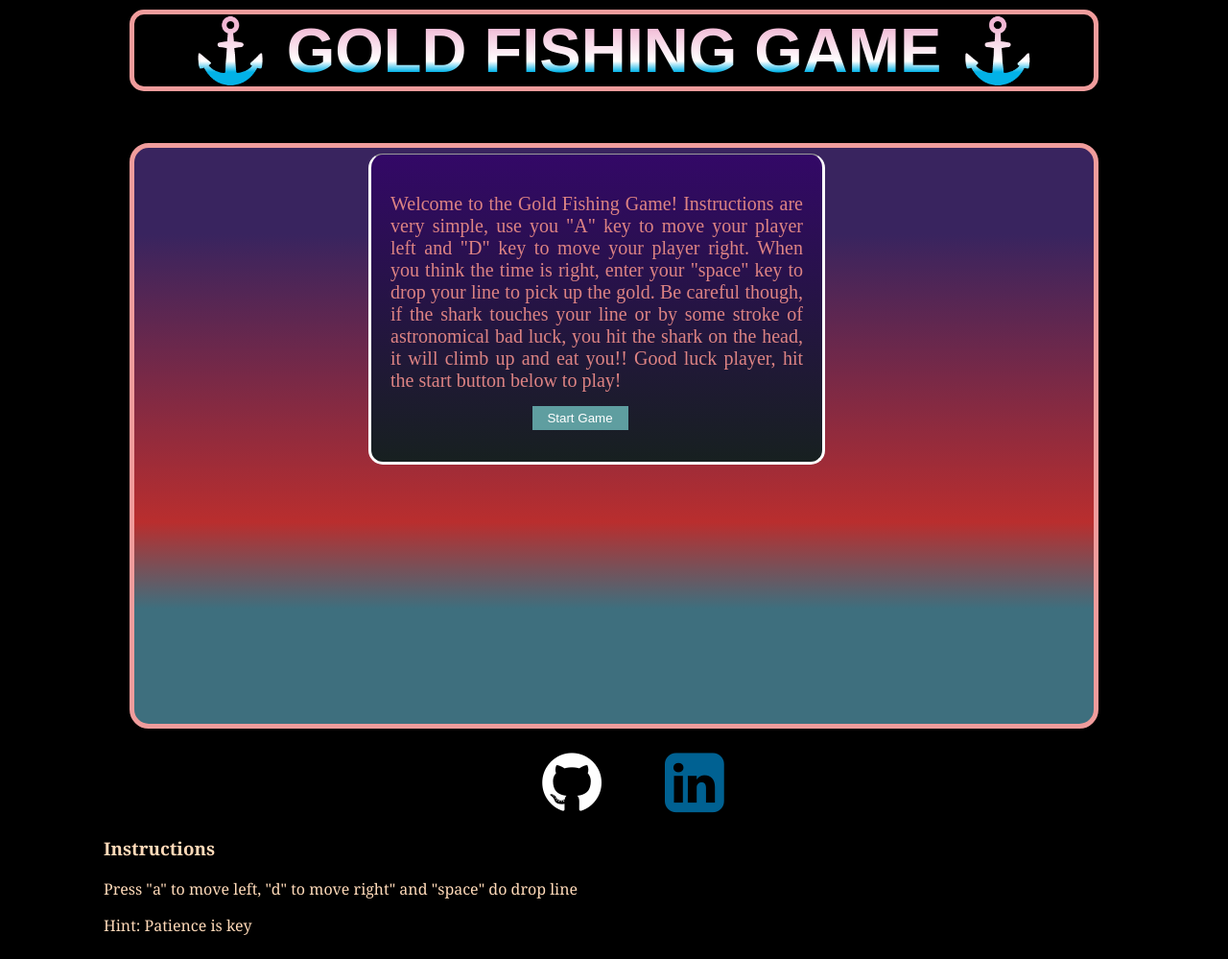
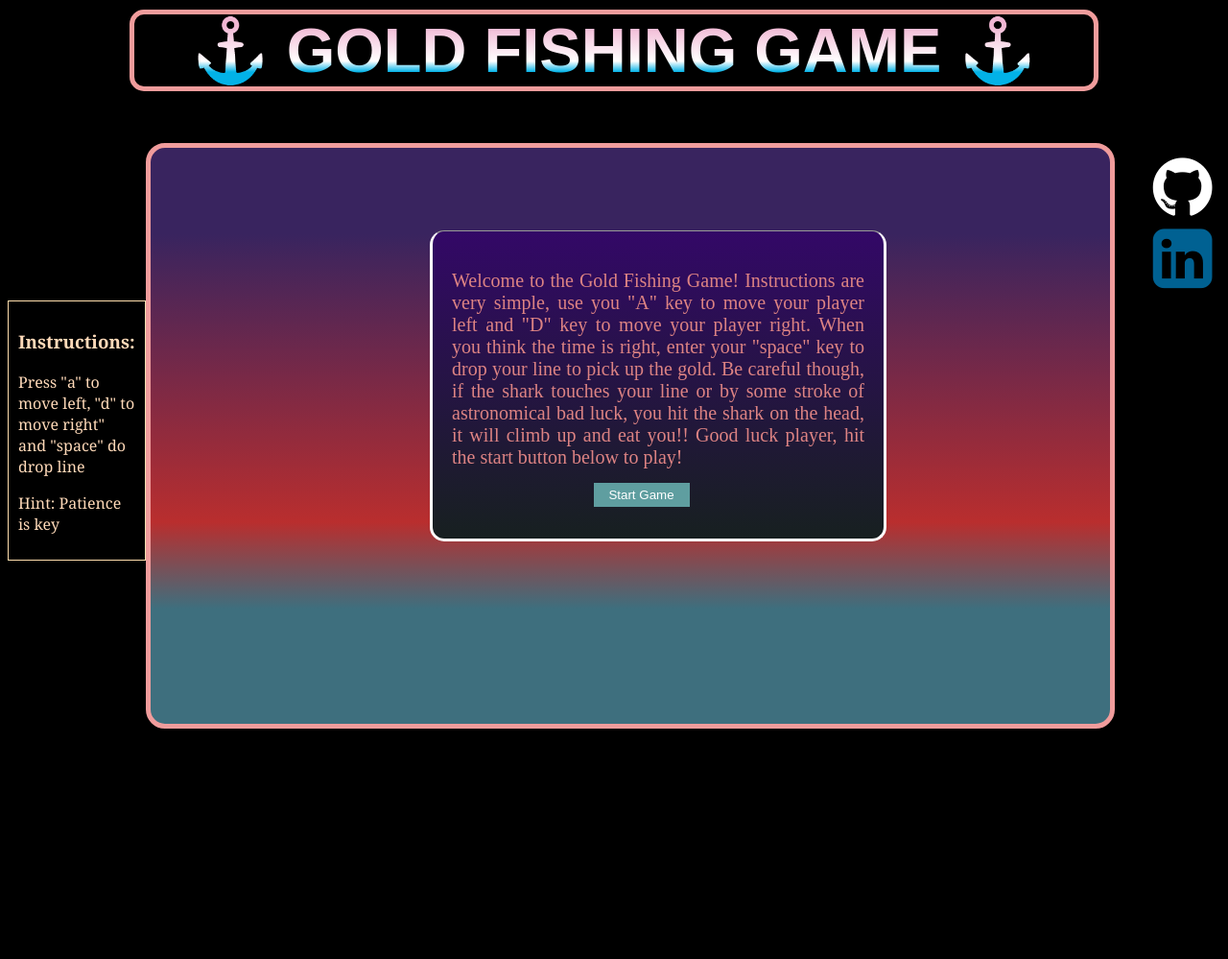
Before and after one commit to tasangpo/GoldFishingGame, a website built with webpack: page index.html in a window 1280 px wide. Shown: the whole page at 96% size. After the commit the page ends 800 px from the top, so only its background shows below. Built offline with nearby package versions, Linux system fonts and the light colour scheme.

Commit message:
Instructions Updated

```diff
--- a/index.html
+++ b/index.html
@@ -30,20 +30,24 @@
     </div>
 
     <div class="gamebox">
+        <div id="instructions">
+            <h3>Instructions: </h3>
+            <p>Press "a" to move left, "d" to move right" and "space" do drop line</p>
+            <p>Hint: Patience is key </p>
+        </div>
+
         <ul class="stats">
             <li id="level"></li>
             <li id="gold"></li>
         </ul>
+
         <canvas id="game-canvas" width="1000" height="600"></canvas>
+
         <ul id="social">
             <li> <a href="https://github.com/tasangpo" target="_blank"> <i class="fa fa-github" style="font-size:72px; color:white"></i> </a> </li>
             <li> <a href="https://www.linkedin.com/in/tashi-s-a868a2185/" target="_blank"> <i id="linkedin" class="fa fa-linkedin-square" style="font-size:72px; color:#006192"></i> </a></li>
         </ul>
-        <div id="instructions">
-            <h3>Instructions</h3>
-            <span>Press "a" to move left, "d" to move right" and "space" do drop line</span>
-            <p>Hint: Patience is key </p>
-        </div>
+
     </div>
 
     <div id="game-over">
--- a/src/index.scss
+++ b/src/index.scss
@@ -24,7 +24,7 @@
 .gamebox {
     margin-top: 10px;
     display: flex;
-    flex-direction: column;
+    flex-direction: row;
 }
 
 #game-canvas {
@@ -42,6 +42,7 @@
     // border: 1px solid white;
     list-style: none;
     display: flex;
+    flex-direction: column;
     width: 15%;
     // left: 40%;
     justify-content: space-between;
@@ -52,8 +53,8 @@
 
 
 #intro{
-    left: 30%;
-    top: 20%;
+    left: 35%;
+    top: 30%;
     position: fixed;
     padding: 10px;
     width: 450px;
@@ -63,8 +64,6 @@
     border-radius: 15px;
     z-index: 100;
     visibility: visible;
-    // margin: 10px 0 20px 0;
-    margin: auto;
     border-top: 1px solid #999;
     background-image: linear-gradient(to top, #172020 0%, #330867 100%);
 }
@@ -144,9 +143,12 @@
 }
 
 #instructions {
+    display: block;
     color: peachpuff;
-    // border: 1px solid white;
-    width: 500px;
-    margin-left: 100px;
+    border: 1px solid navajowhite;
+    width: 250px;
+    margin-left: 20px;
     font-family: Georgia, 'Times New Roman', Times, serif;
+    margin: auto;
+    padding: 10px;
 }
```
Also changed, not shown: dist/main.css, 1 other file.
